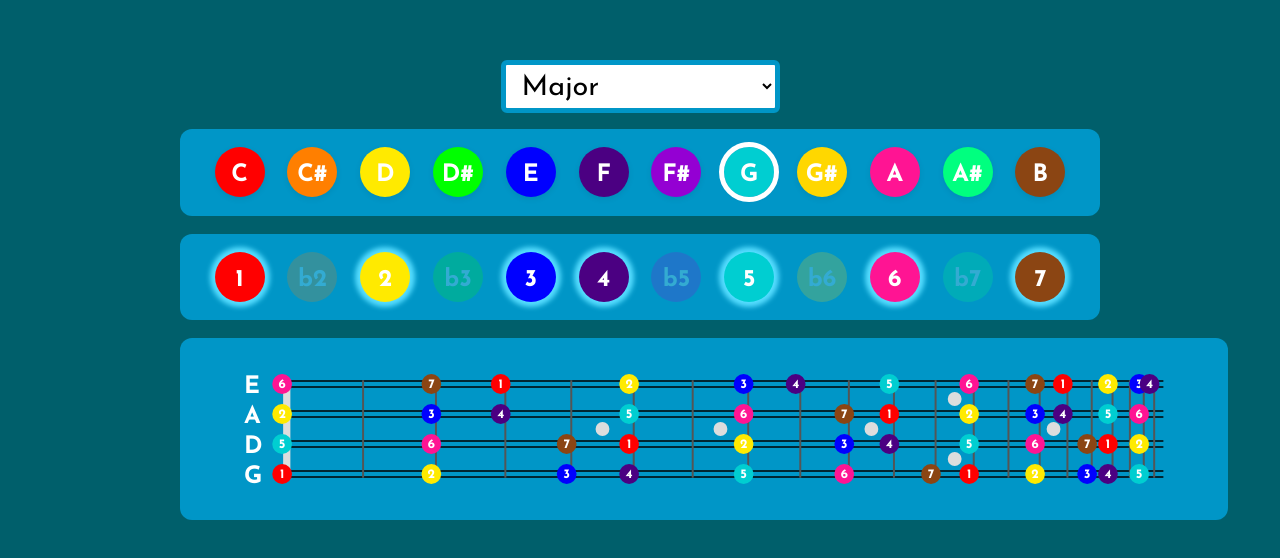
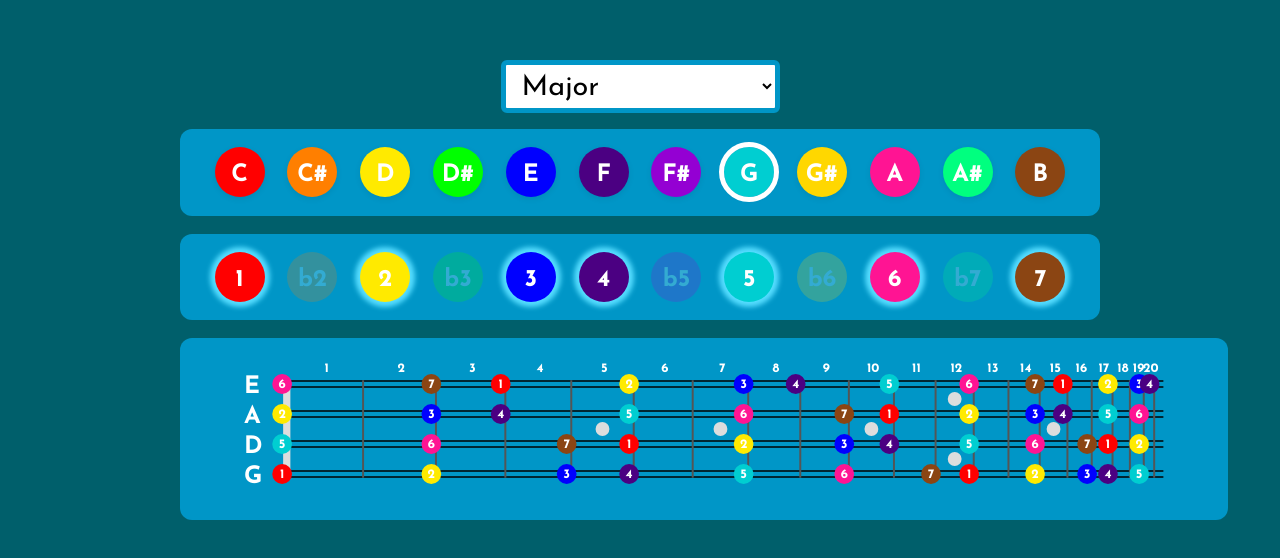
Before and after one commit to Cxom/mandolin-fretboard, a React (Vite) app: page / in a window 1280 px wide. Shown: the part 110-668 px from the top of the page. Built offline with nearby package versions, Linux system fonts and the light colour scheme.

Commit message:
Implement fret number labels

```diff
--- a/src/SvgFretboard.tsx
+++ b/src/SvgFretboard.tsx
@@ -44,11 +44,13 @@ const calcFretPosition = (fretIndex: number) => {
   }
 };
 
-const FRET_INDICATOR_SIZE = 1.05;
+const FRET_DOT_SIZE = 1.05; // percent
+const FRET_NUMBER_LABEL_VERTICAL_POSITION = 12; // percent
 
 const NOTE_INDICATOR_OFFSET = -0.5;
 const NOTE_INDICATOR_SIZE = 1.5;
 const NOTE_INDICATOR_FONT_SIZE = 80;
+const FRET_NUMBER_LABEL_FONT_SIZE = 80;
 
 // TODO pull a lot of styles out into CSS
 
@@ -65,7 +67,7 @@ function SvgFretboard({ displayOptions = {} }: SvgFretboardProps) {
       {nut()}
       {frets()}
       {fretDots()}
-      {/* TODO fret number labels */}
+      {fretNumberLabels()}
       {noteIndicators({ displayOptions })}
     </svg>
   );
@@ -181,14 +183,37 @@ function fretDots() {
     const y = VERTICAL_TOP + GAP_BETWEEN_COURSES * fretDot.string;
     return (
         <circle
-            key={`fret-indicator-${Math.ceil(fretDot.fret)}-${fretDot.string}`}
+            key={`fret-dot-${Math.ceil(fretDot.fret)}-${fretDot.string}`}
             cx={`${centeredDotPosition}%`}
             cy={`${y}%`}
-            r={`${FRET_INDICATOR_SIZE}%`}
+            r={`${FRET_DOT_SIZE}%`}
             fill="#ddd"
         />
     );
   });
+}
+
+function fretNumberLabels() {
+    const labels = [];
+    for (let i = 1; i <= FRETS; i++) {
+        const horizontalPosition = calcFretPosition(i) - calcFretGap(i) / 2;
+        labels.push(
+        <text
+            key={`fret-label-${i}`}
+            x={`${horizontalPosition}%`}
+            y={`${FRET_NUMBER_LABEL_VERTICAL_POSITION}%`}
+            fontFamily="'Josefin Sans', Arial, Helvetica, sans-serif"
+            fontWeight={800}
+            fontSize={`${FRET_NUMBER_LABEL_FONT_SIZE}%`}
+            fill="#fff"
+            textAnchor="middle"
+            alignmentBaseline="baseline"
+        >
+            {i}
+        </text>
+        );
+    }
+    return labels;
 }
 
 function noteIndicators({ displayOptions }: { displayOptions: DisplayOptions }) {
```
Also changed, not shown: 1 other file (tests, documents, lock files or other folders).
